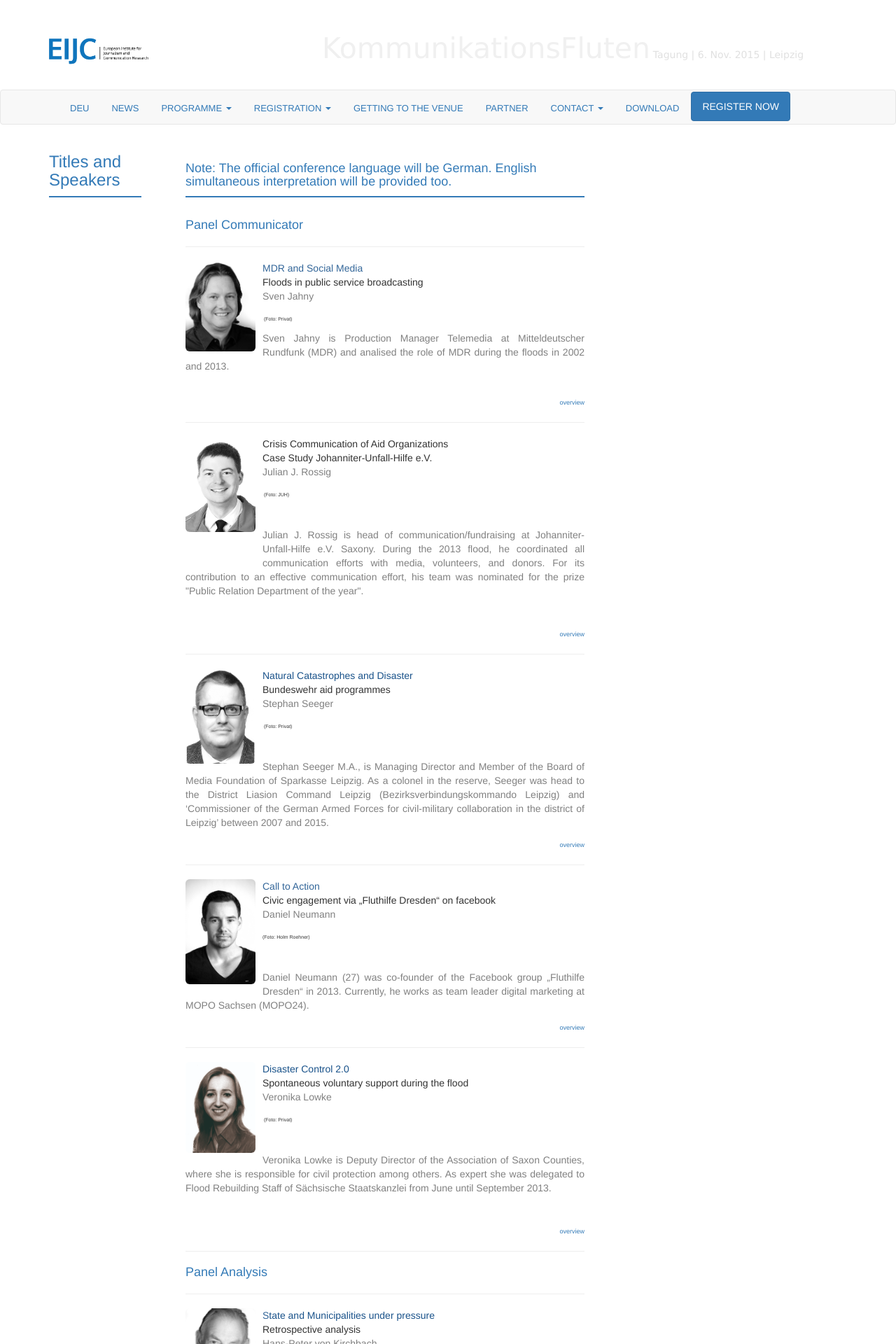
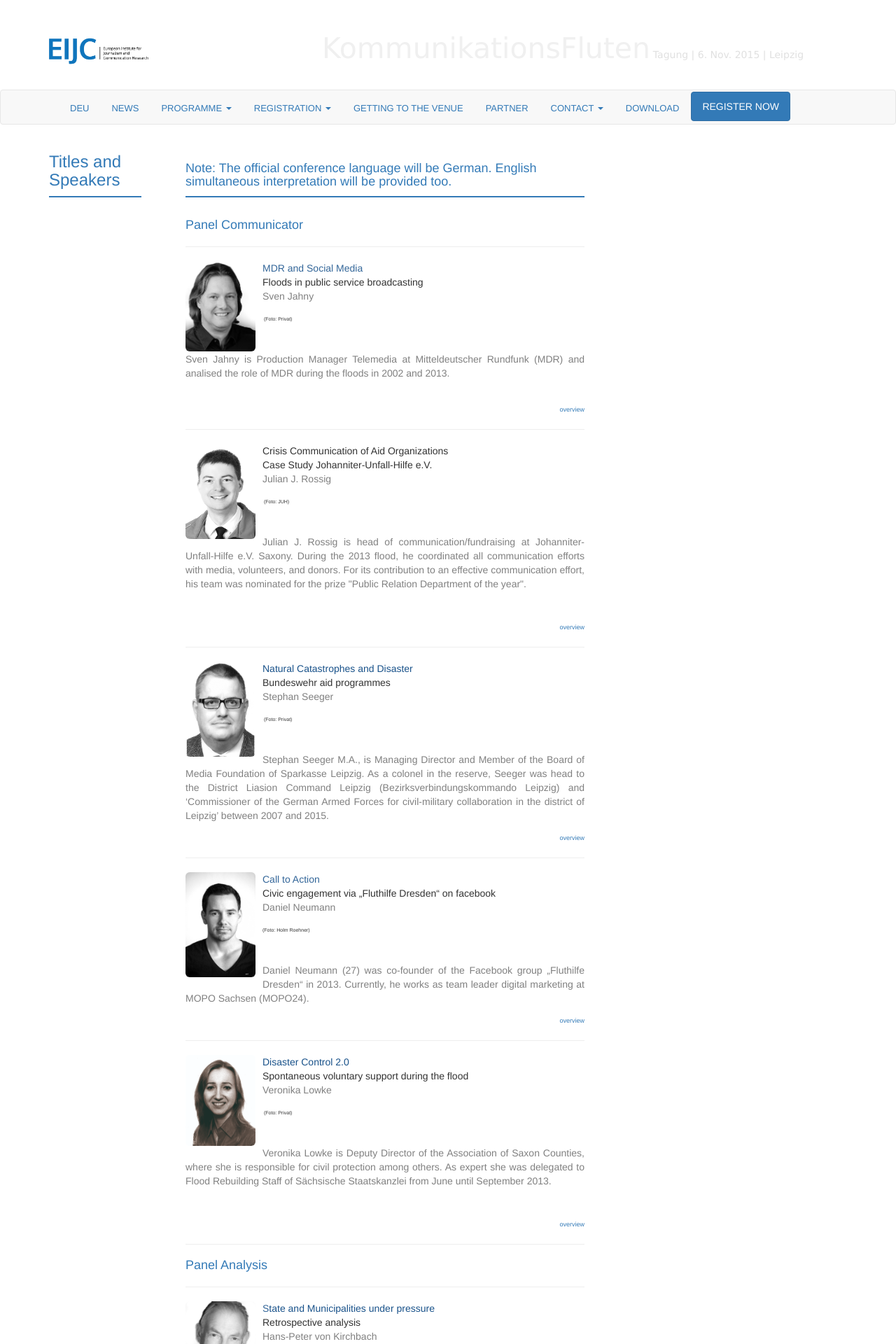
Before and after one commit to susedev/test, a Jekyll site: the page built from titles-and-speakers.html, in a window 1280 px wide. Shown: the top 1920 px of the page at 70% size. Built offline with Jekyll 4.4.1, drawn with Linux system fonts in a browser that asks for light colours; nearby versions of some CDN libraries.

Commit message:
Edit from JekyllCMS

```diff
--- a/titles-and-speakers.html
+++ b/titles-and-speakers.html
@@ -17,13 +17,15 @@ Floods in public service broadcasting<br />
 
 <p><span style="font-size:7px;">&nbsp;</span><span style="font-size:7px;">(Foto: Privat)</span></p>
 
+<p style="text-align: justify;">&nbsp;</p>
+
 <p style="text-align: justify;"><span style="color: #808080;">Sven Jahny is Production Manager Telemedia at Mitteldeutscher Rundfunk (MDR) and analised the role of MDR during the floods in 2002 and 2013. &nbsp; </span><br />
 &nbsp;</p>
 
 <p style="text-align: right;"><span style="color: #808080;"><span style="font-size: xx-small;"><a href="{{ site.base_url }}/programme.html">overview</a></span> </span></p>
 
 <hr noshade="noshade" size="1" />
-<p><span style="color: #336699;"><a name="NN"></a></span><span style="color:#19528A;"><img alt="Julian J. Rossig" class="img-rounded" src="{{ site.base_url }}/media/people/JR_300_20.jpg" style="float: left; margin-right: 10px; margin-bottom: 35px; width: 100px; height: 136px;" title="Julian J. Rossig (Foto:JUH)" /></span></p>
+<p><span style="color: #336699;"><a name="NN"></a></span><span style="color:#19528A;"><img alt="Julian J. Rossig" class="img-rounded" src="{{ site.base_url }}/media/people/JR_300_20.jpg" style="float: left; margin-right: 10px; margin-bottom: 5px; width: 100px; height: 136px;" title="Julian J. Rossig (Foto:JUH)" /></span></p>
 
 <p>Crisis Communication of Aid Organizations<br />
 Case Study Johanniter-Unfall-Hilfe e.V.<br />
```
